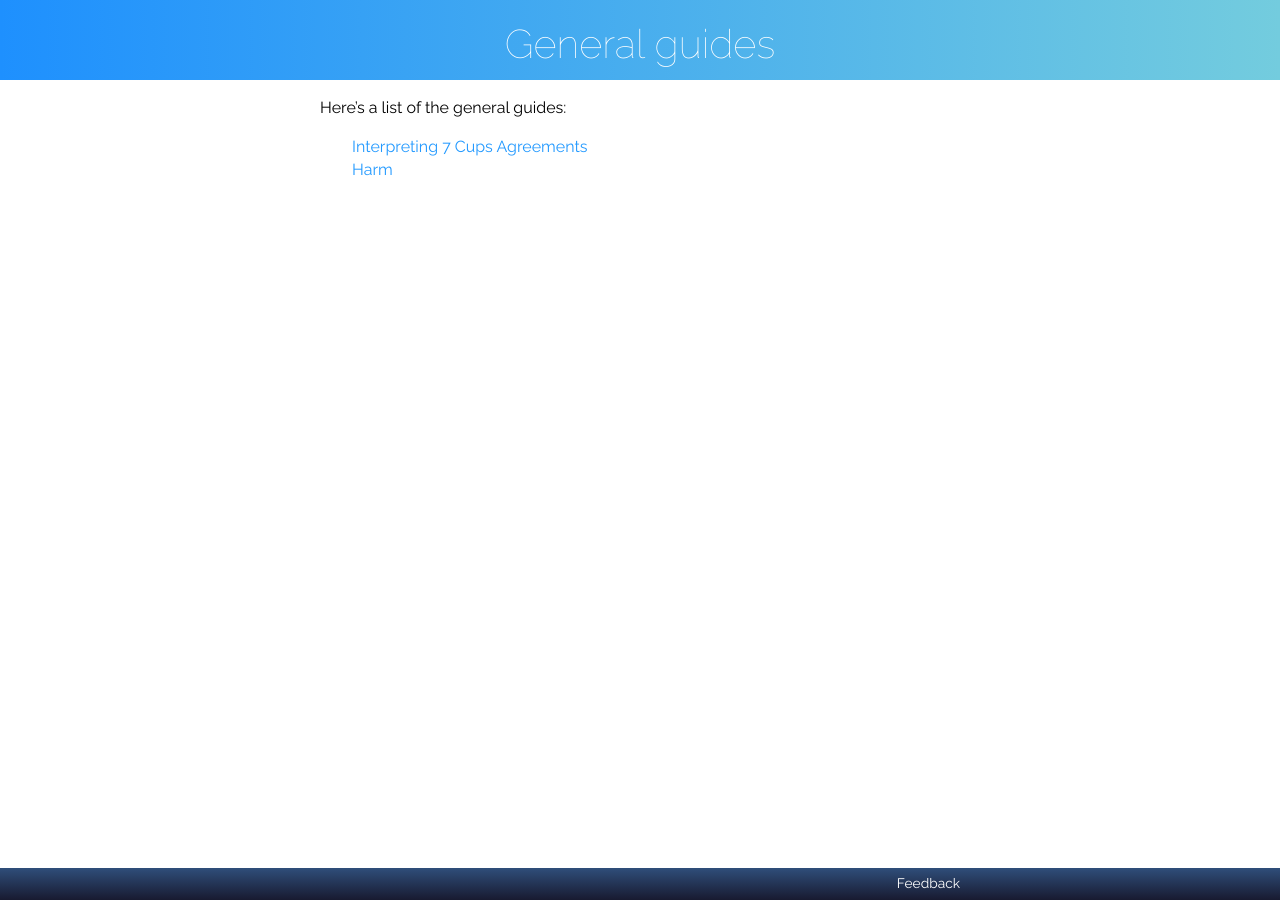
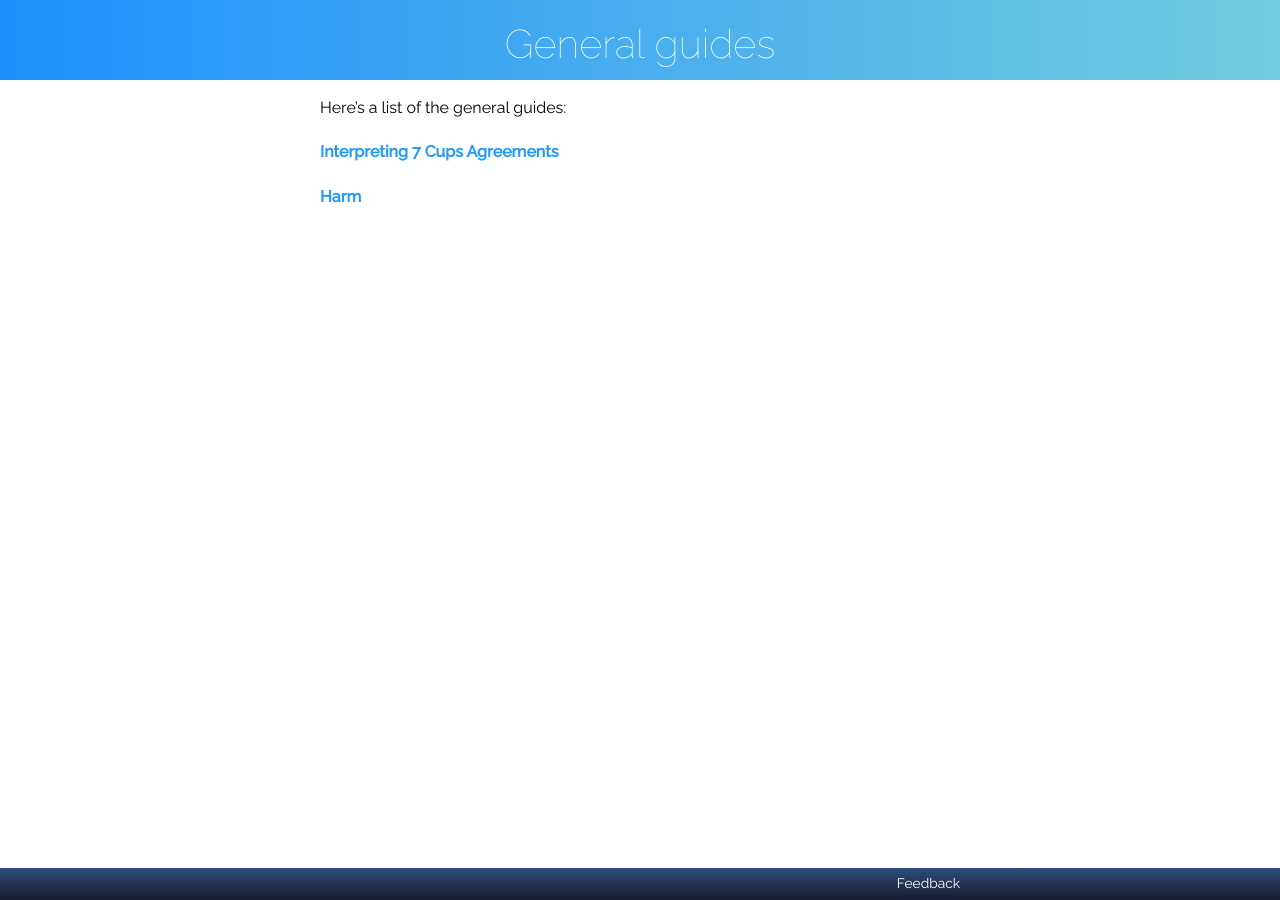
Before and after one commit to RarelyCharlie/rarelycharlie.github.io, a Jekyll site: the page built from _guide/index.md, in a window 1280 px wide. Built offline with Jekyll 4.4.1, drawn with Linux system fonts in a browser that asks for light colours.

Commit message:
remove extensions

```diff
--- a/_guide/index.md
+++ b/_guide/index.md
@@ -6,8 +6,8 @@ class: index
 Here's a list of the general guides:
 {:style="margin-top: 1em;"}
 
-<p style="margin-left: 2em;">
 {% for g in site.guide %}{% if g.class != 'index' %}
-<a href="{{ g.url }}">{{ g.title }}</a><br/>
+#### [{{ g.title }}]({{ g.url | remove: '.html' }} '{{ g.title }}')
+
+{{ g.info }}
 {% endif %}{% endfor %}
-</p>
```
